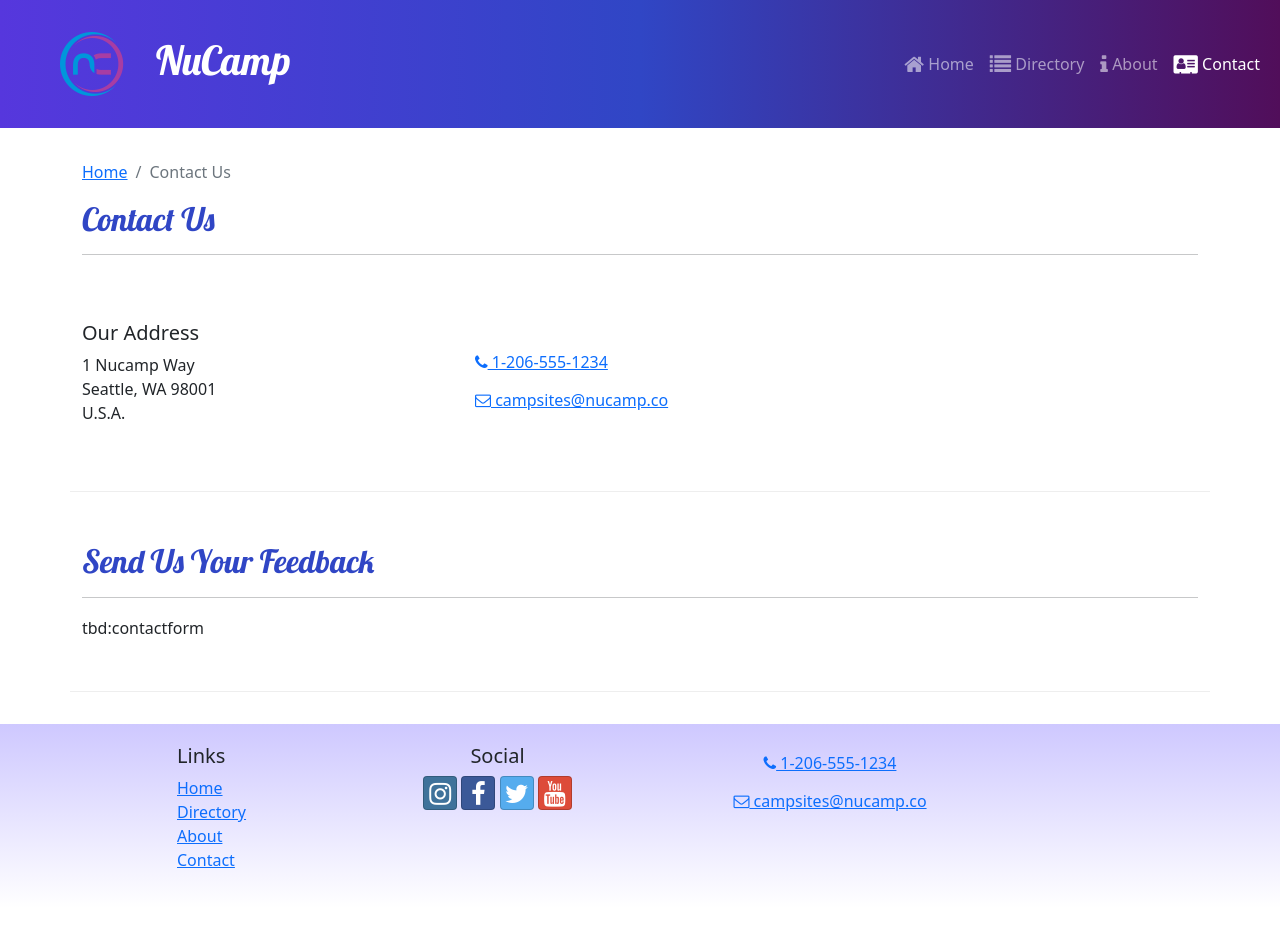
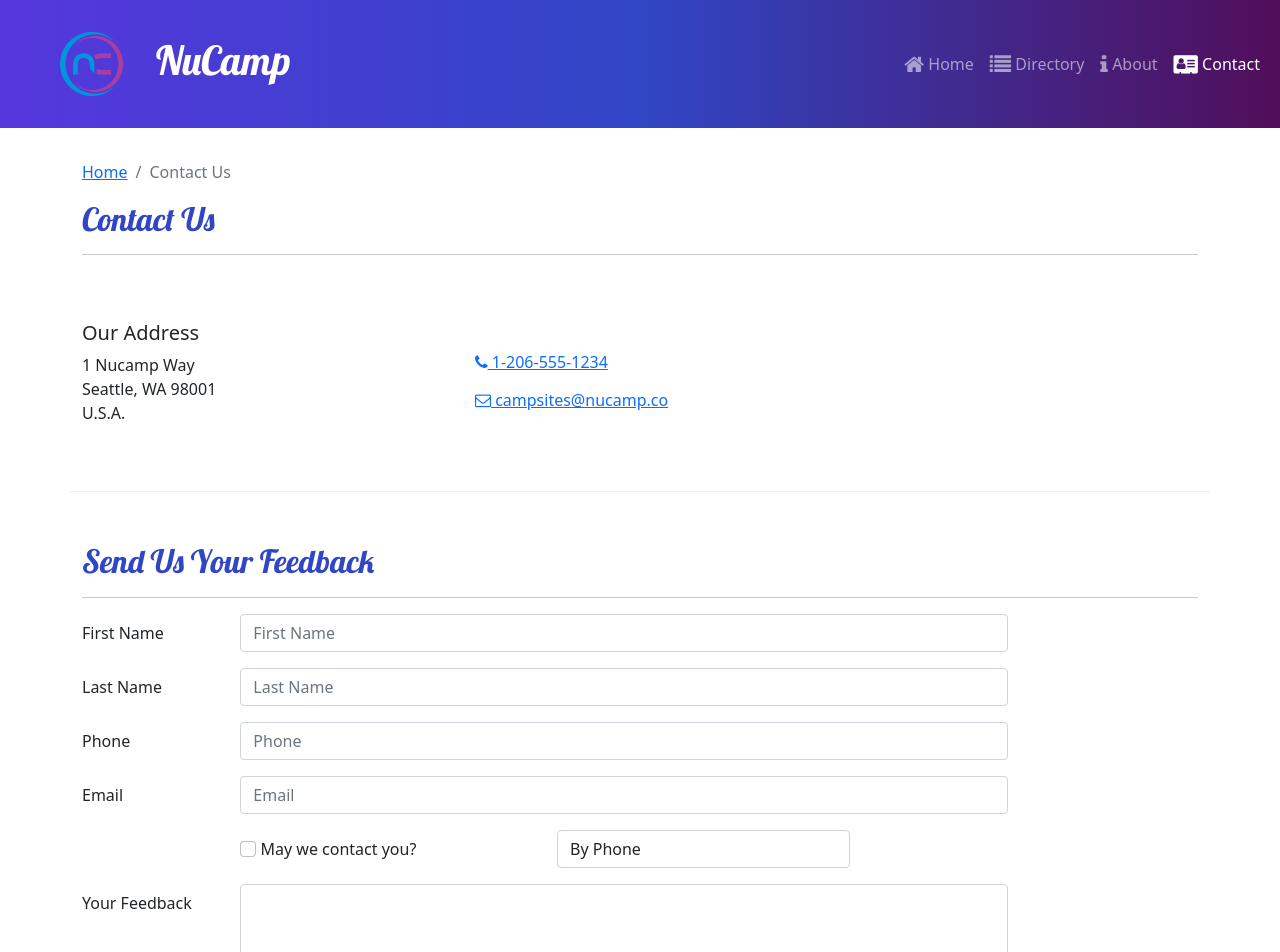
Before and after one commit to IanSLosch/nucampreact, a React (Create React App) app: page /contact in a window 1280 px wide. Shown: the top 952 px of the page. Before the commit the page ends 908 px from the top, so only its background shows below. Built offline with nearby package versions, Linux system fonts and the light colour scheme.

Commit message:
ContactForm Parts 1 and 2

```diff
--- /dev/null
+++ b/src/components/ContactForm.js
@@ -0,0 +1,108 @@
+import { Button, Label, Col, FormGroup } from 'reactstrap'
+import { Formik, Field, Form } from 'formik'
+
+const ContactForm = () => {
+    return (
+        <Formik
+            initialValues={{
+                firstName: '',
+                lastName: '',
+                phoneNum: '',
+                email: '',
+                agree: false,
+                contactType: 'By Phone',
+                feedback: ''
+            }}
+        >
+            <Form>
+                <FormGroup row>
+                    <Label htmlFor='firstName' md='2'>
+                        First Name
+                    </Label>
+                    <Col md='10'>
+                        <Field
+                            name='firstName'
+                            placeholder='First Name'
+                            className='form-control'
+                        />
+                    </Col>
+                </FormGroup>
+                <FormGroup row>
+                    <Label htmlFor='lastName' md='2'>
+                        Last Name
+                    </Label>
+                    <Col md='10'>
+                        <Field
+                            name='lastName'
+                            placeholder='Last Name'
+                            className='form-control'
+                        />
+                    </Col>
+                </FormGroup>
+                <FormGroup row>
+                    <Label htmlFor='phoneNum' md='2'>
+                        Phone
+                    </Label>
+                    <Col md='10'>
+                        <Field
+                            name='phoneNum'
+                            placeholder='Phone'
+                            className='form-control'
+                        />
+                    </Col>
+                </FormGroup>
+                <FormGroup row>
+                    <Label htmlFor='email' md='2'>
+                        Email
+                    </Label>
+                    <Col md='10'>
+                        <Field
+                            name='email'
+                            placeholder='Email'
+                            type='email'
+                            className='form-control'
+                        />
+                    </Col>
+                </FormGroup>
+                <FormGroup row>
+                    <Label check md={{ size: 4, offset: 2 }}>
+                        <Field
+                            name='agree'
+                            type='checkbox'
+                            className='form-check-input'
+                        />{' '}
+                        May we contact you?
+                    </Label>
+                    <Col md='4'>
+                        <Field
+                            name='contactType'
+                            as='select'
+                            className='form-control'
+                        >
+                            <option>By Phone</option>
+                            <option>By Email</option>
+                        </Field>
+                    </Col>
+                </FormGroup>
+                <FormGroup row>
+                    <Label htmlFor='feedback' md='2'>
+                        Your Feedback
+                    </Label>
+                    <Col md='10'>
+                        <Field
+                            name='feedback'
+                            as='textarea'
+                            rows='12'
+                            className='form-control'
+                        />
+                    </Col>
+                </FormGroup>
+                <FormGroup row>
+
+                </FormGroup>
+            </Form>
+        </Formik>
+    )
+}
+
+export default ContactForm
--- a/src/pages/ContactPage.js
+++ b/src/pages/ContactPage.js
@@ -1,7 +1,6 @@
 import { Container, Col, Row } from "reactstrap"
 import SubHeader from "../components/SubHeader"
-
-
+import ContactForm from "../components/ContactForm"
 
 
 
@@ -45,7 +44,7 @@
                     <hr />
                 </Col>
                 <Col md='10'>
-                tbd:contactform
+                    <ContactForm />
                 </Col>
             </Row>
         </Container>
```
